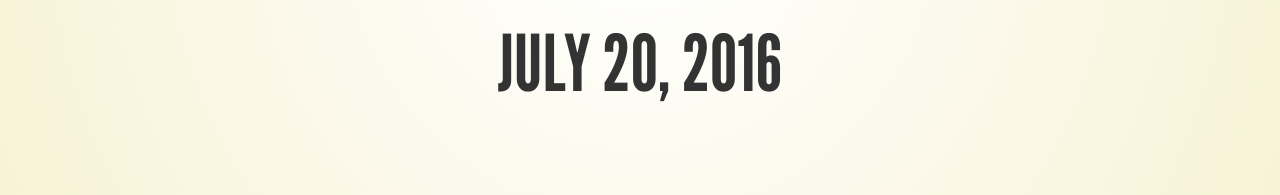
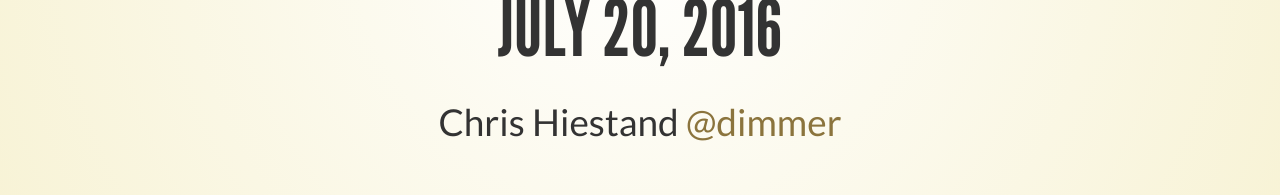
Before and after one commit to chrishiestand/slides-devops-2017-07-20-kubernetes, a website: page index.html in a window 1280 px wide. Shown: the part 482-677 px from the top of the page. Drawn offline with Linux system fonts and the light colour scheme.

Commit message:
add byline

```diff
--- a/index.html
+++ b/index.html
@@ -28,6 +28,7 @@
                 <section>
                     <h1>What's new in kubernetes</h1>
                     <h2>July 20, 2016</h2>
+                    <p>Chris Hiestand <a href="https://twitter.com/dimmer">@dimmer</a></p>
                     <aside class="notes"></aside>
                 </section>
 
```
